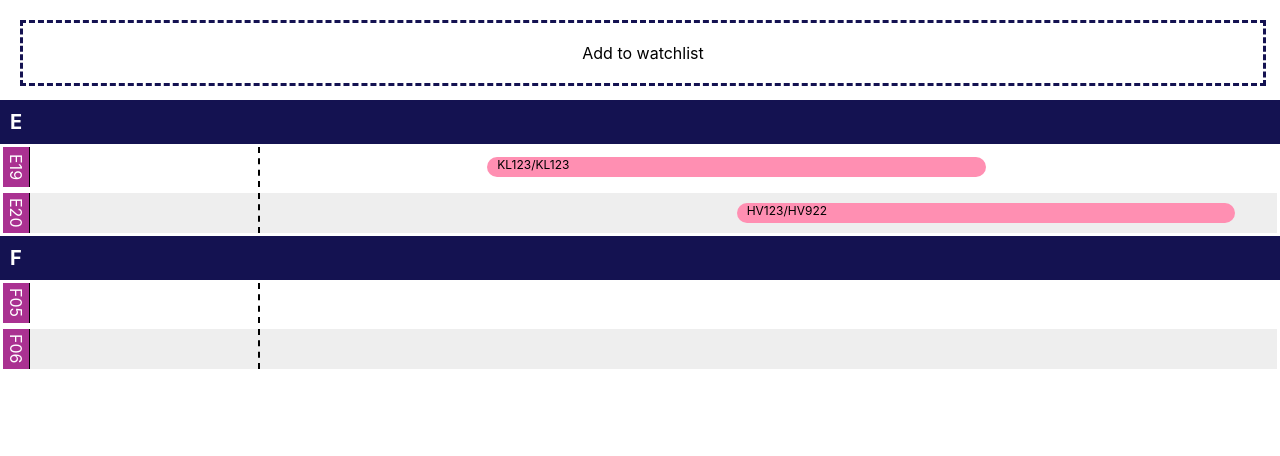
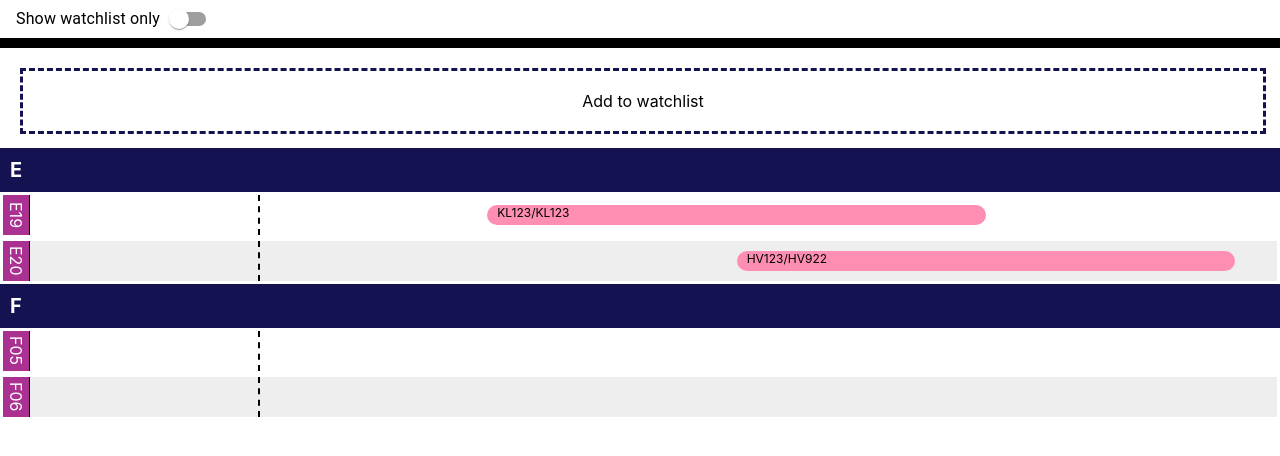
Before and after one commit to FlorisHoogenboom/react-gate-scheduler, a React (Create React App) app: page / in a window 1280 px wide. Shown: the top 456 px of the page. Built offline with nearby package versions, Linux system fonts and the light colour scheme.

Commit message:
Add dead button for viewing watchlist.

```diff
--- a/package.json
+++ b/package.json
@@ -4,6 +4,9 @@
   "private": true,
   "dependencies": {
     "@callstack/react-theme-provider": "^3.0.8",
+    "@emotion/react": "^11.10.4",
+    "@emotion/styled": "^11.10.4",
+    "@mui/material": "^5.10.10",
     "@testing-library/jest-dom": "^5.16.5",
     "@testing-library/react": "^13.4.0",
     "@testing-library/user-event": "^13.5.0",
--- a/src/App.js
+++ b/src/App.js
@@ -11,6 +11,7 @@ import {DndProvider} from 'react-dnd';
 import {ThemeProvider} from './theming';
 import GateChart from './GateChart';
 import DropArea from './DropArea';
+import {FormControl, FormControlLabel, FormGroup, FormLabel, Switch} from "@mui/material";
 
 function App() {
     const [time, setTime] = useState(
@@ -32,12 +33,23 @@ function App() {
     return (
         <ThemeProvider>
             <DndProvider backend={HTML5Backend}>
-                <div style={{display: 'flex'}}>
-                    <div style={{width: '100%'}}>
-                        <div style={{width: '100%', height: '100px', padding: '20px', boxSizing: 'border-box'}}>
+                <div>
+                    <div style={{borderBottom: '10px solid #000000'}}>
+                        <FormControl component="fieldset">
+                            <FormGroup aria-label="position" row>
+                                <FormControlLabel
+                                    value="start"
+                                    control={<Switch color="primary" />}
+                                    label="Show watchlist only"
+                                    labelPlacement="start"
+                                />
+                            </FormGroup>
+                        </FormControl>
+                    </div>
+                    <div>
+                        <div style={{height: '100px', padding: '20px', boxSizing: 'border-box'}}>
                             <DropArea
                                 text="Add to watchlist"></DropArea>
-
                         </div>
                         <GateChart
                             startTime={time}
```
Also changed, not shown: 1 other file (tests, documents, lock files or other folders).
